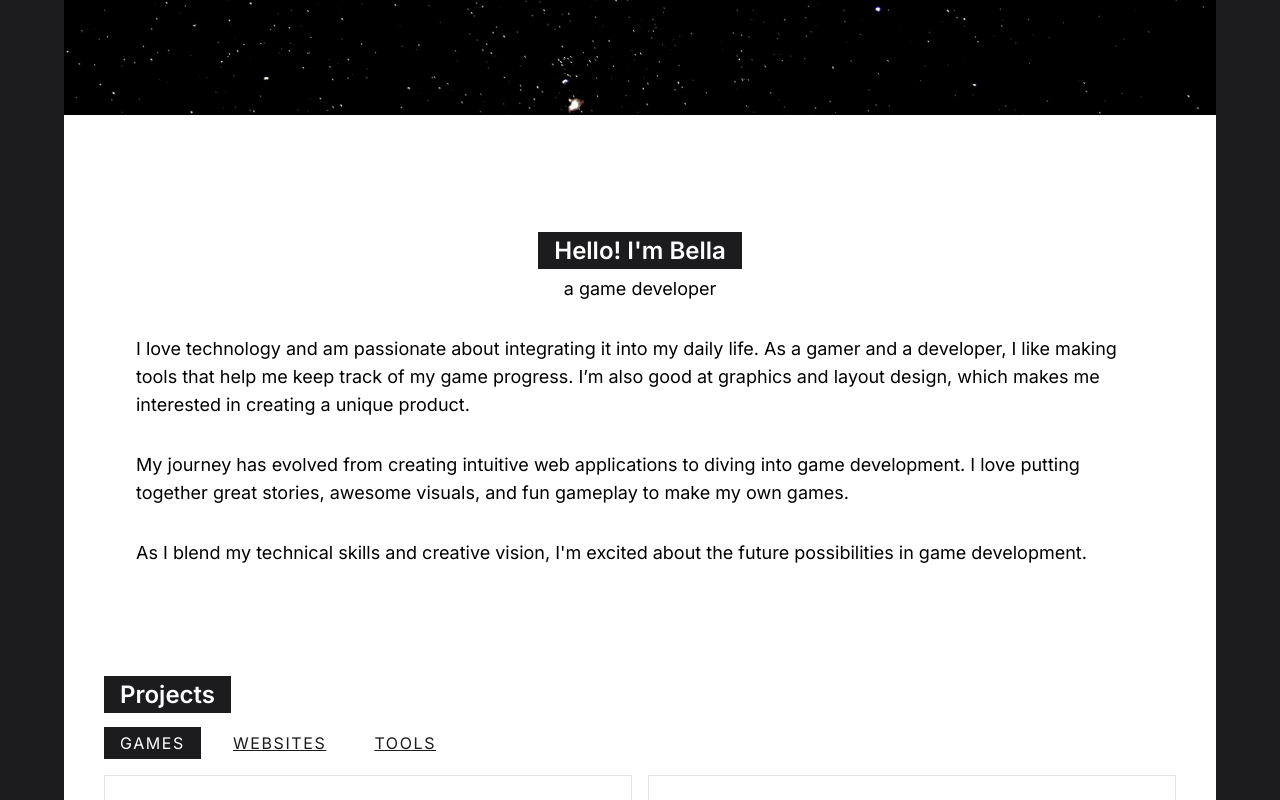
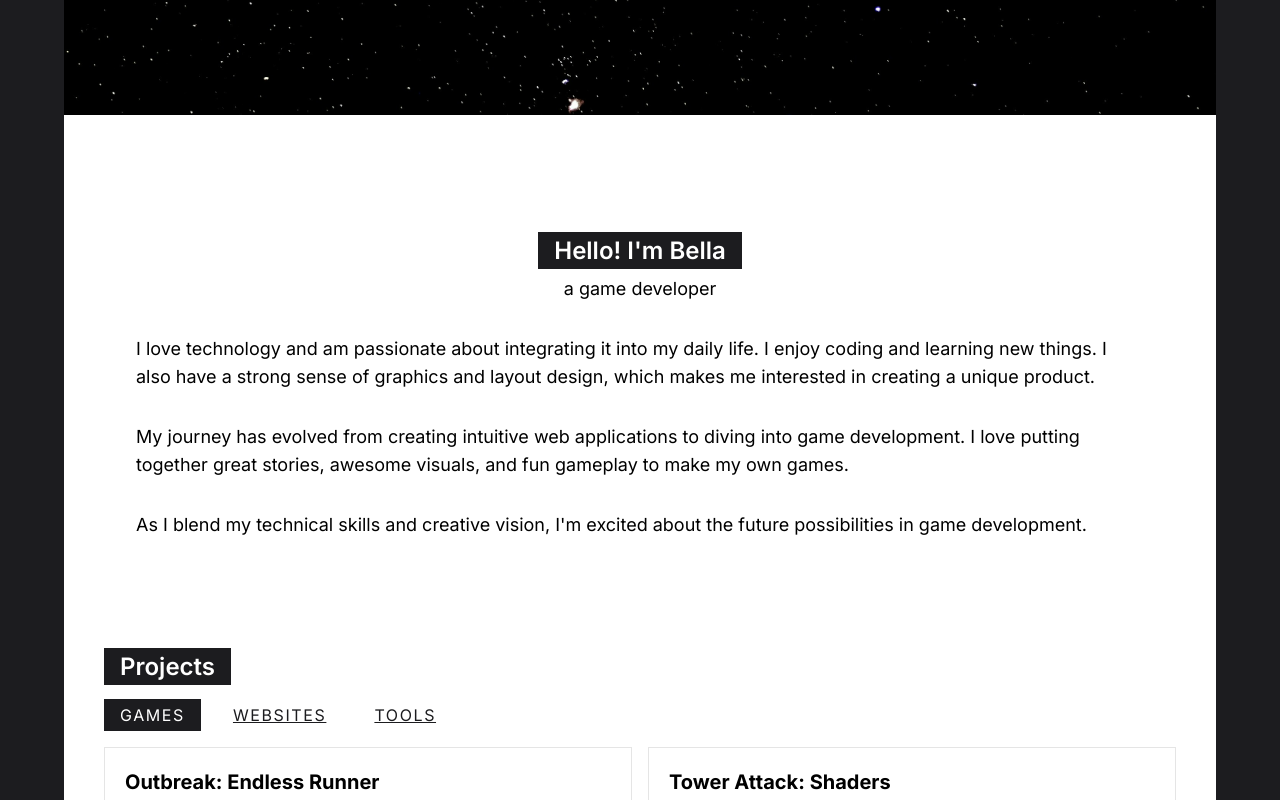
Before and after one commit to bellavee/bellavee.github.io, a SvelteKit app: page / in a window 1280 px wide. Shown: the top 800 px of the page. Built offline with nearby package versions, Linux system fonts and the light colour scheme.

Commit message:
Update About.svelte

```diff
--- a/src/routes/pages/About.svelte
+++ b/src/routes/pages/About.svelte
@@ -17,7 +17,7 @@ import Heading from '../components/Heading.svelte';
 
 		<div class="my-8">
 			<p>
-				I love technology and am passionate about integrating it into my daily life. As a gamer and a developer, I like making tools that help me keep track of my game progress. I’m also good at graphics and layout design, which makes me interested in creating a unique product.
+				I love technology and am passionate about integrating it into my daily life. I enjoy coding and learning new things. I also have a strong sense of graphics and layout design, which makes me interested in creating a unique product.
 		</div>
 
 
```
